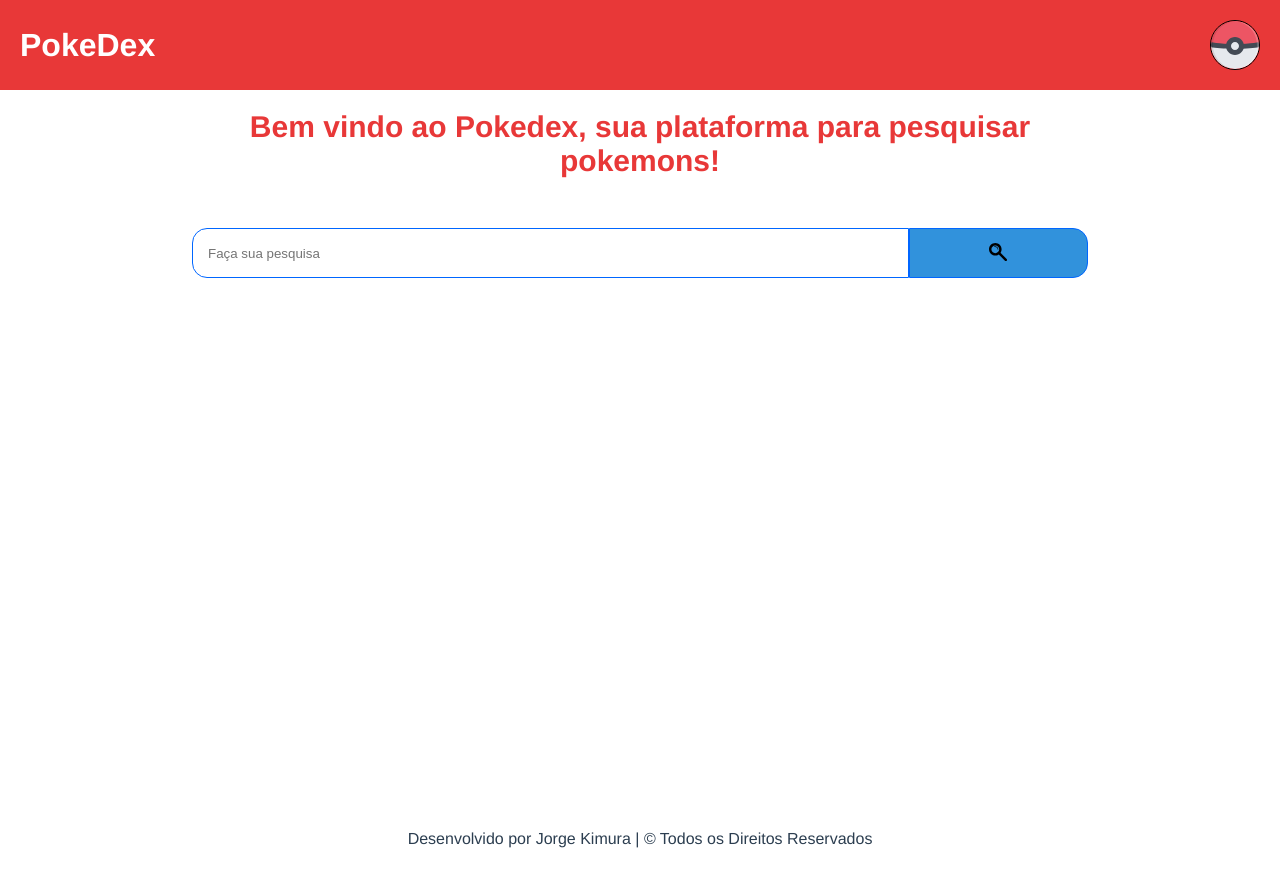
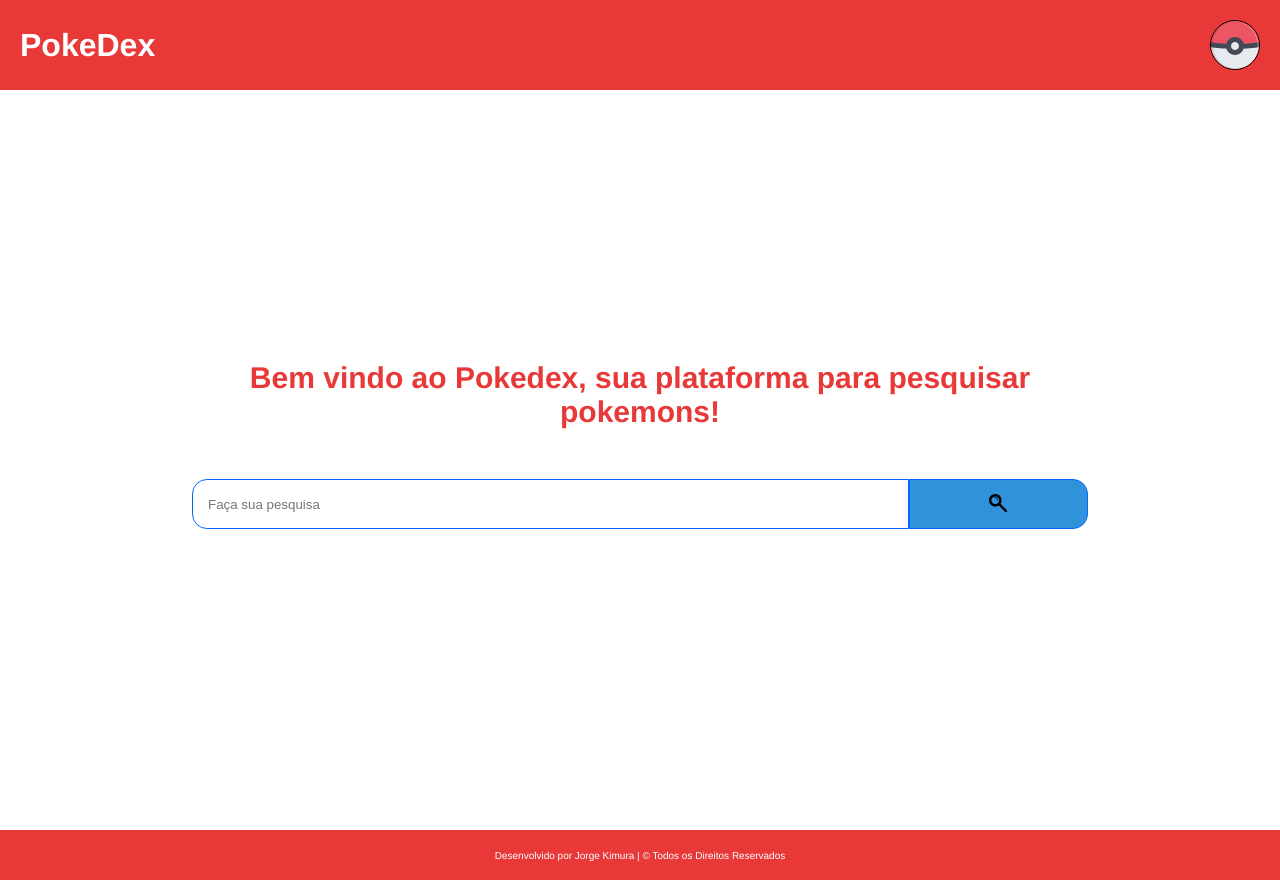
Before and after one commit to jorgekimura2001/pokedex, a Vue app: page / in a window 1280 px wide. Before the commit the page ends 848 px from the top, so only its background shows below. Built offline with nearby package versions, Linux system fonts and the light colour scheme.

Commit message:
style: estilizaco do footer

```diff
--- a/src/components/Footer.vue
+++ b/src/components/Footer.vue
@@ -14,5 +14,13 @@ export default {
 </script>
 
 <style scoped>
-
+    footer{
+        background: #E83838;
+        color: white;
+        height: 50px;
+        display: flex;
+        align-items: center;
+        justify-content: center;
+        font-size: 10px;
+    }
 </style>
--- a/src/components/Main.vue
+++ b/src/components/Main.vue
@@ -94,6 +94,7 @@ export default {
         display: flex;
         align-items: center;
         flex-direction: column;
+        justify-content: center;
         width: 100%;
         height: 90vh;
     }
```
